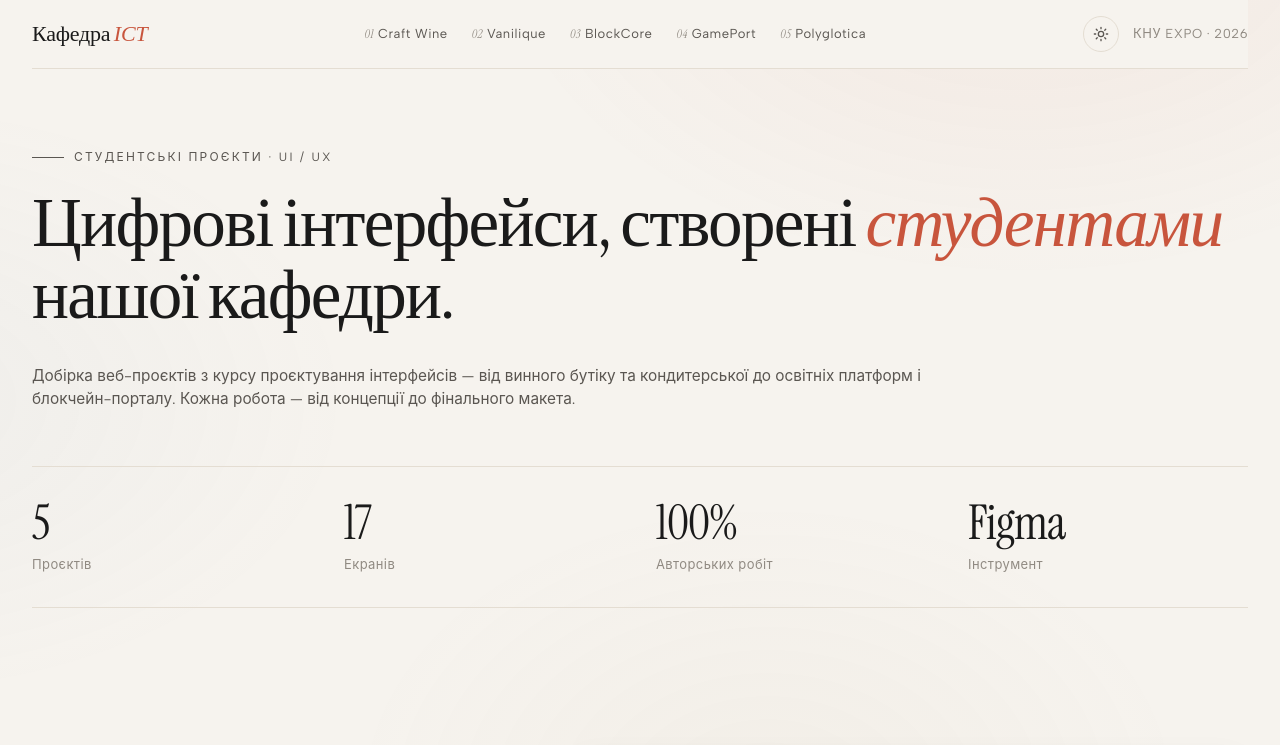
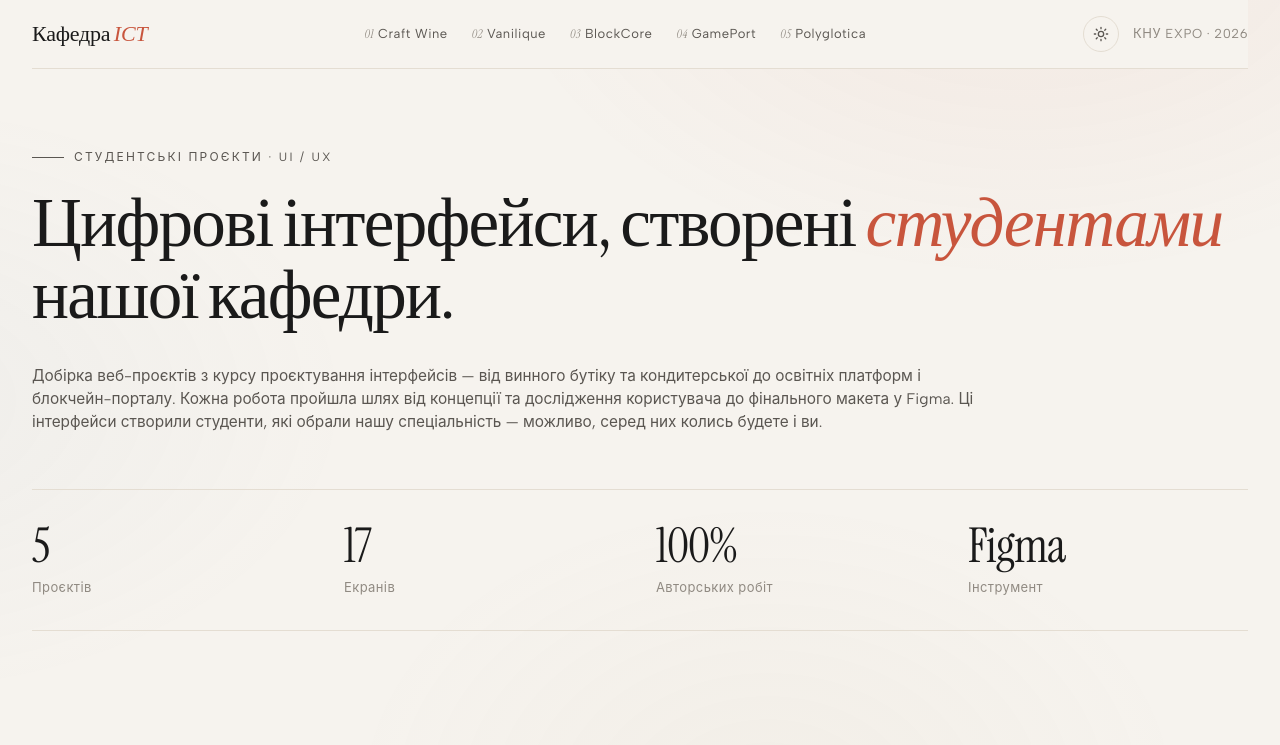
Before and after one commit to liabondarenko/ist-portfolio, a plain HTML site: page index.html in a window 1280 px wide. Shown: the top 745 px of the page. Drawn offline with Linux system fonts and the light colour scheme.

Commit message:
Update index.html

```diff
--- a/index.html
+++ b/index.html
@@ -804,7 +804,7 @@
   <header class="hero">
     <div class="eyebrow">Студентські проєкти · UI / UX</div>
     <h1 class="title">Цифрові інтерфейси, створені <em>студентами</em> нашої кафедри.</h1>
-    <p class="lead">Добірка веб-проєктів з курсу проєктування інтерфейсів — від винного бутіку та кондитерської до освітніх платформ і блокчейн-порталу. Кожна робота — від концепції до фінального макета.</p>
+    <p class="lead">Добірка веб-проєктів з курсу проєктування інтерфейсів — від винного бутіку та кондитерської до освітніх платформ і блокчейн-порталу. Кожна робота пройшла шлях від концепції та дослідження користувача до фінального макета у Figma. Ці інтерфейси створили студенти, які обрали нашу спеціальність — можливо, серед них колись будете і ви.</p>
   </header>
 
   <section class="stats">
```
